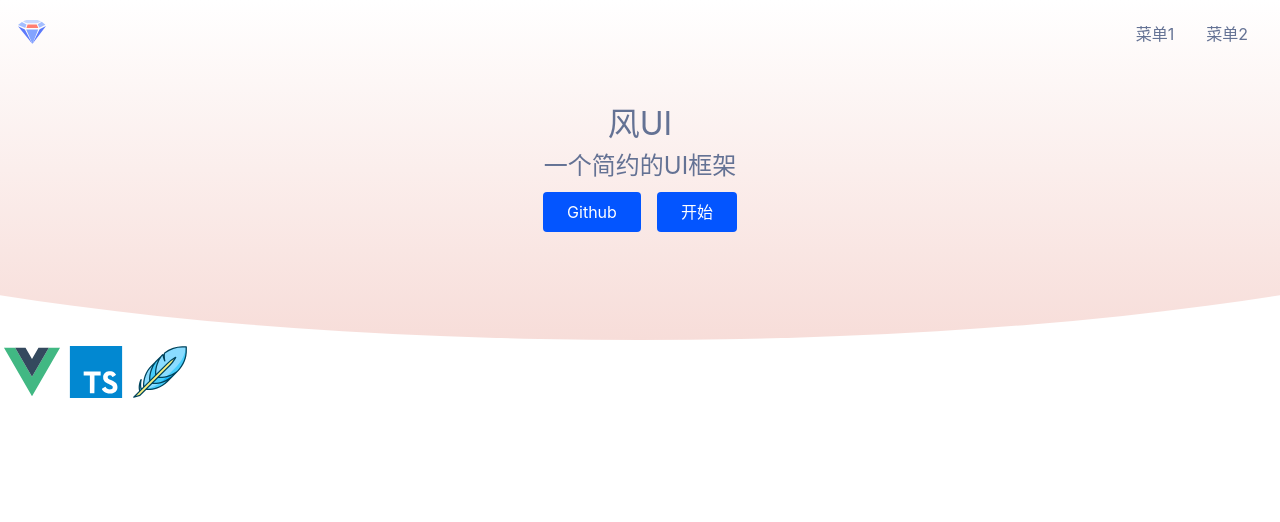
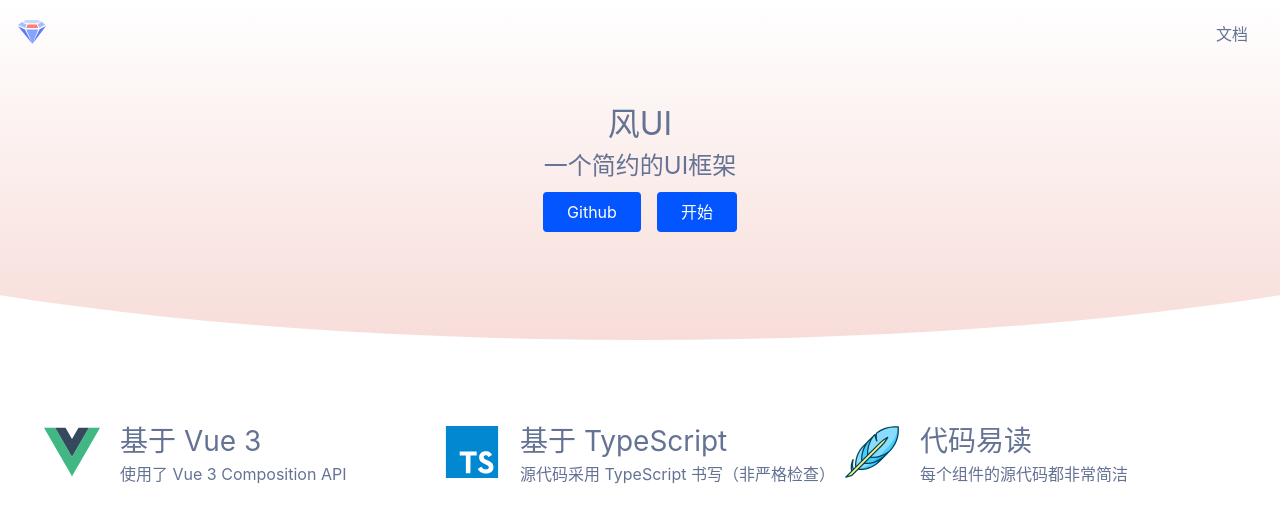
Before and after one commit to wxyzcctv/waping-ui-1, a Vue app: page /#/ in a window 1280 px wide. Shown: the top 522 px of the page. Built offline with nearby package versions, Linux system fonts and the light colour scheme.

Commit message:
使用grid布局调整feature的样式

```diff
--- a/src/components/Topnav.vue
+++ b/src/components/Topnav.vue
@@ -6,8 +6,9 @@
 			</svg>
 		</div>
 		<ul class="menu">
-			<li>菜单1</li>
-			<li>菜单2</li>
+			<li>
+				<router-link to="/doc">文档</router-link>
+			</li>
 		</ul>
 		<svg class="icon toggleAside" aria-hidden="true" @click="toggleMenu">
 			<use xlink:href="#icon-caidan"></use>
--- a/src/views/Home.vue
+++ b/src/views/Home.vue
@@ -16,15 +16,29 @@
 			</div>
 		</div>
 		<div class="features">
+			<ul>
+				<li>
 					<svg class="icon">
 						<use xlink:href="#icon-Vue"></use>
 					</svg>
+					<h3>基于 Vue 3</h3>
+					<p>使用了 Vue 3 Composition API</p>
+				</li>
+				<li>
 					<svg class="icon">
 						<use xlink:href="#icon-Ts"></use>
 					</svg>
+					<h3>基于 TypeScript</h3>
+					<p>源代码采用 TypeScript 书写（非严格检查）</p>
+				</li>
+				<li>
 					<svg class="icon">
 						<use xlink:href="#icon-easyRead"></use>
 					</svg>
+					<h3>代码易读</h3>
+					<p>每个组件的源代码都非常简洁</p>
+				</li>
+			</ul>
 		</div>
 	</div>
 </template>
@@ -51,9 +65,47 @@
 	clip-path: ellipse(80% 60% at 50% 40%);
 }
 .features {
+	margin: 64px auto;
+	width: 400px;
+
+	@media (min-width: 800px) {
+		width: 800px;
+		// border: 1px solid red;
+	}
+	@media (min-width: 1200px) {
+		width: 1200px;
+		// border: 1px solid blue;
+	}
+	> ul {
+		display: flex;
+		flex-wrap: wrap;
+		> li {
+			width: 400px;
+			margin: 16px 0;
+			display: grid;
+			justify-content: start;
+			align-content: space-between;
+			grid-template-areas:
+				"icon title"
+				"icon text";
+			grid-template-columns: 80px auto;
+			grid-template-rows: 1fr auto;
+
 			> svg {
+				grid-area: icon;
 				width: 64px;
 				height: 64px;
+			}
+
+			> h3 {
+				grid-area: title;
+				font-size: 28px;
+			}
+
+			> p {
+				grid-area: text;
+			}
+		}
 	}
 }
 .banner {
```
Lines whose indentation alone changed are shown as unchanged.
